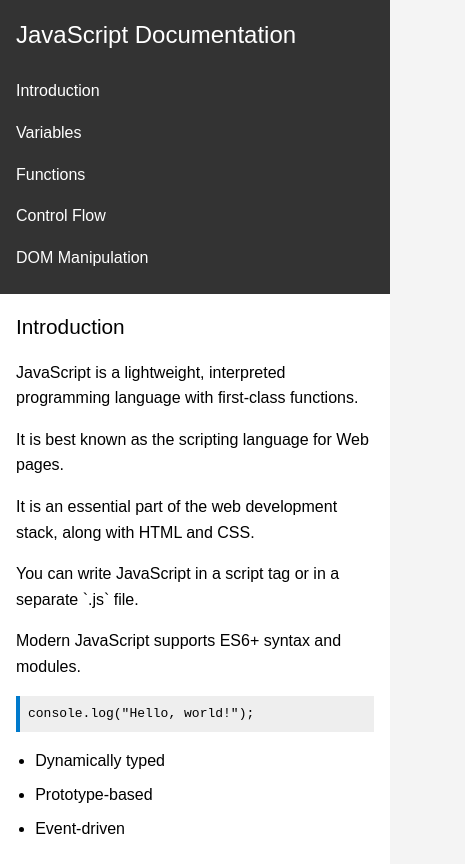
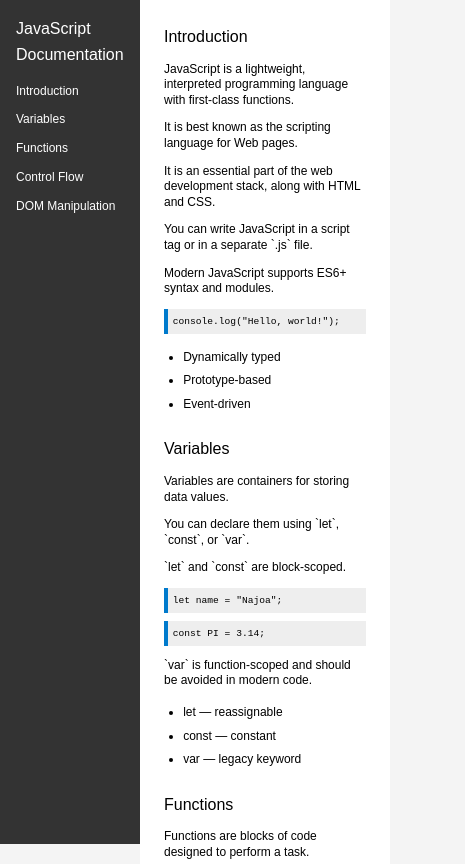
Before and after one commit to najoaa/fcc-technical-documentation-page, a plain HTML site: page index.html in a window 390 px wide. Shown: the top 864 px of the page, 465 px wide, since content can reach past the window. Drawn offline with Linux system fonts and the light colour scheme.

Commit message:
responsive layout

```diff
--- a/style.css
+++ b/style.css
@@ -9,6 +9,11 @@ body {
   padding: 0;
   background-color: #f4f4f4;
 }
+html, body {
+  max-width: 100%;
+  overflow-x: hidden;
+}
+
 
 #navbar {
   position: fixed;
@@ -85,18 +90,101 @@ footer {
 footer p {
   margin: 0;
   line-height: 1.5;
+  text-align: left;
 }
-/* Media query for mobile */
-@media screen and (max-width: 768px) {
+
+@media (max-width: 768px) {
+  /* Decrease navbar width and font size */
   #navbar {
-    position: static;
-    width: 100%;
-    height: auto;
-    padding: 1rem;
+    width: 200px;
+    padding: 1.5rem 1rem;
+    font-size: 0.9rem;
+  }
+
+  #navbar header {
+    font-size: 1.2rem;
+    margin-bottom: 0.8rem;
+  }
+
+  .nav-link {
+    padding: 0.4rem 0;
   }
 
   #main-doc {
-    margin-left: 0;
-    padding: 1rem;
+    margin-left: 210px;
+    padding: 1.5rem;
+    font-size: 0.95rem;
+  }
+
+  .main-section header {
+    font-size: 1.1rem;
+    margin-bottom: 0.6rem;
+  }
+
+  .main-section {
+    margin-bottom: 2rem;
+  }
+
+  p, ul, li {
+    font-size: 0.9rem;
+    line-height: 1.4;
+  }
+
+  code {
+    font-size: 0.85rem;
+    padding: 0.4rem;
+  }
+
+  footer {
+    margin-left: 280px;
+    font-size: 0.8rem;
+    padding: 1rem 0;
   }
 }
+@media (max-width: 480px) {
+  /* Further reduce sidebar width and font size */
+  #navbar {
+    width: 140px;
+    padding: 1rem;
+    font-size: 0.75rem;
+  }
+
+  #navbar header {
+    font-size: 1rem;
+    margin-bottom: 0.6rem;
+  }
+
+  .nav-link {
+    padding: 0.3rem 0;
+  }
+
+  #main-doc {
+    margin-left: 140px;
+    font-size: 0.85rem;
+  }
+
+  .main-section header {
+    font-size: 1rem;
+    margin-bottom: 0.5rem;
+  }
+
+  .main-section {
+    margin-bottom: 1.5rem;
+  }
+
+  p, ul, li {
+    font-size: 0.75rem;
+    line-height: 1.3;
+  }
+
+  code {
+    font-size: 0.6rem;
+    padding: 0.3rem;
+  }
+
+  footer {
+    margin-left: 140px;
+    font-size: 0.75rem;
+    padding: 0.8rem 0;
+  }
+}
```
